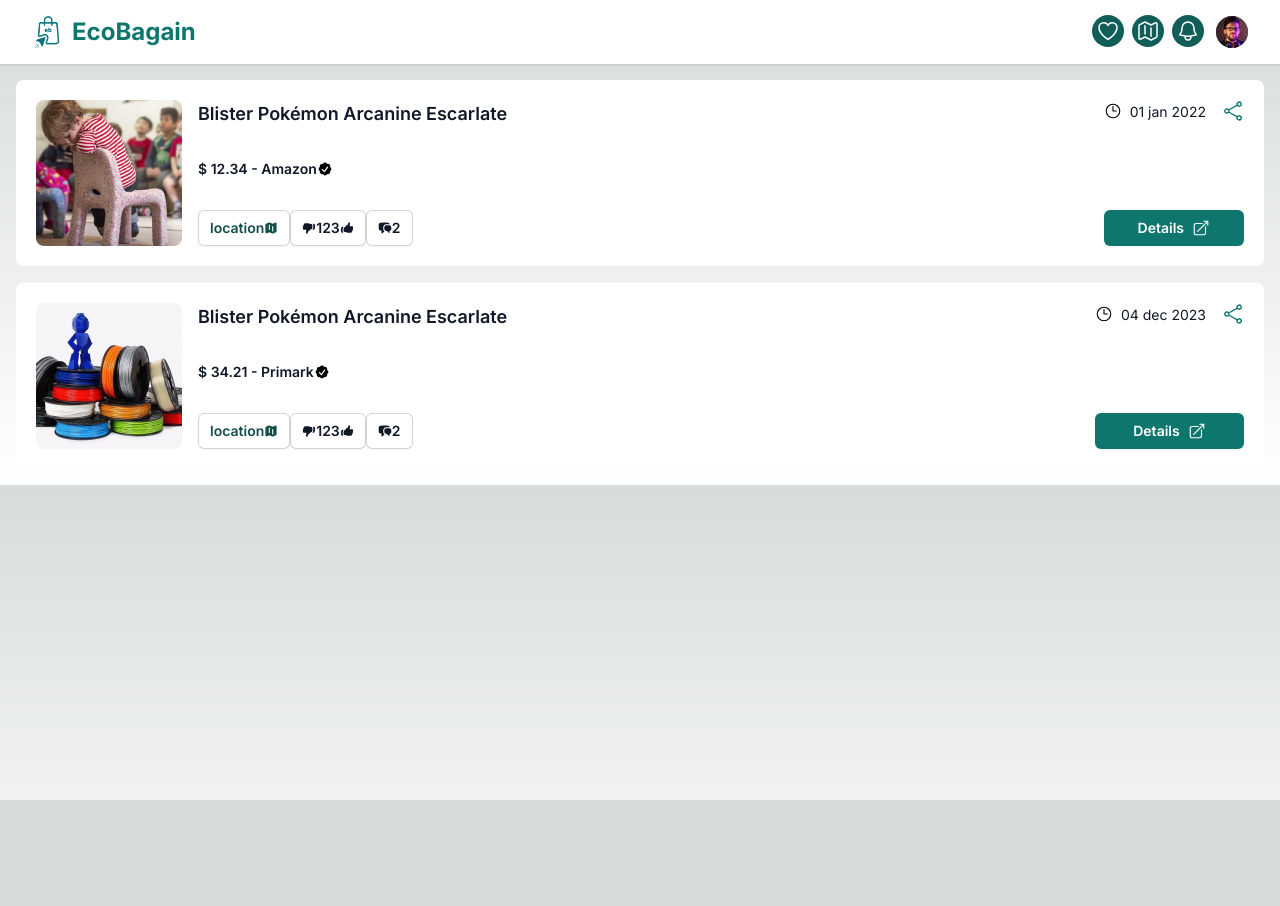
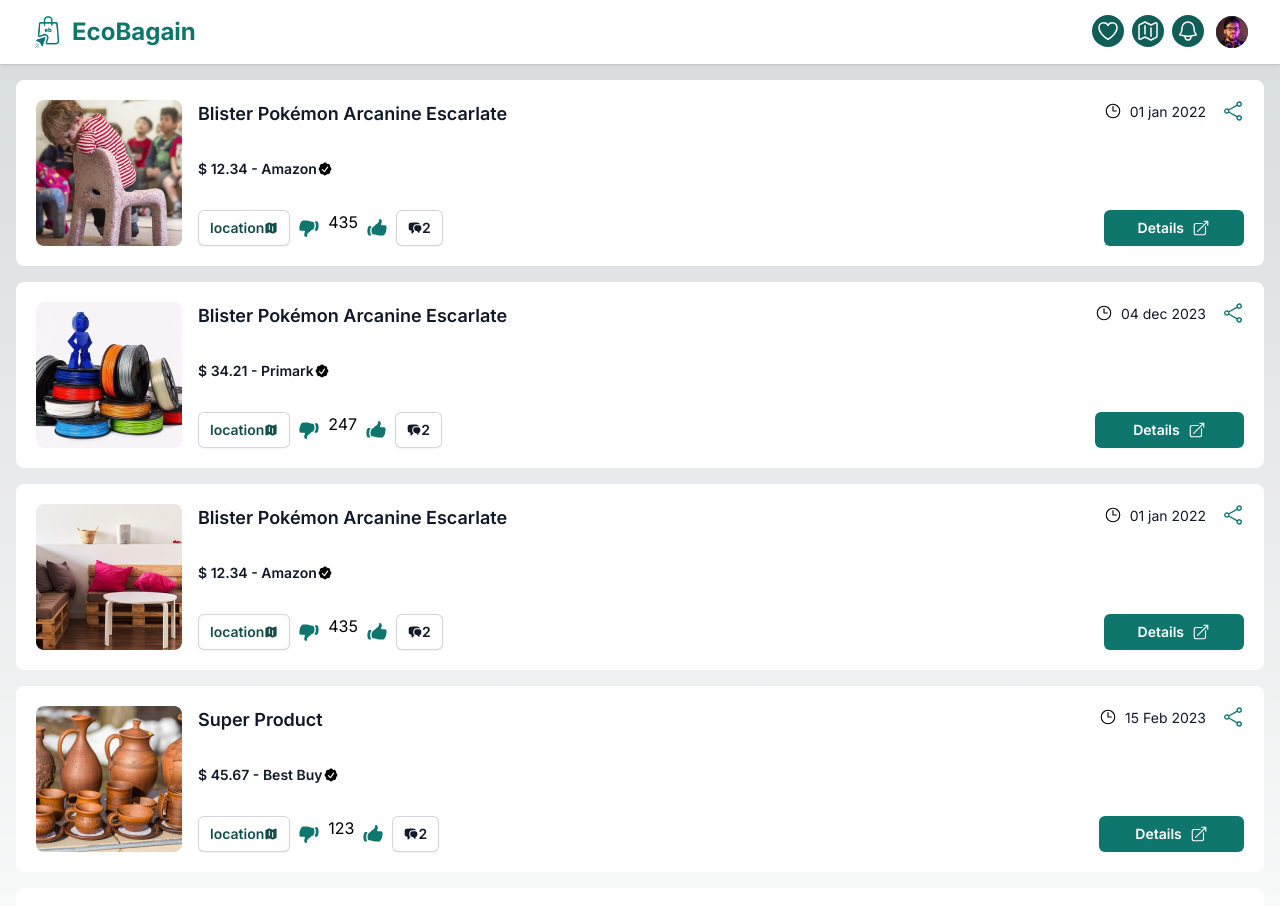
Before and after one commit to chingu-voyages/v45-tier3-team-42, a Next.js app: page /fake-list in a window 1280 px wide. Shown: the top 906 px of the page. Before the commit the page ends 800 px from the top, so only its background shows below. Built offline with nearby package versions, Linux system fonts and the light colour scheme.

Commit message:
CardItem componentized

```diff
--- /dev/null
+++ b/src/app/components/CardItem.tsx
@@ -0,0 +1,101 @@
+"use client"
+import React, { useState } from 'react';
+import Image from 'next/image';
+import { HiOutlineShare, HiMiniMap, HiMiniChatBubbleLeftRight, HiOutlineArrowTopRightOnSquare, HiMiniCheckBadge, HiHandThumbUp, HiHandThumbDown, HiOutlineClock } from "react-icons/hi2";
+import { useRouter, usePathname } from 'next/navigation'
+
+type Item = {
+    item: {
+        id: string,
+        title: string,
+        image: string,
+        coupon: string,
+        category: string,
+        seller: string,
+        price: string,
+        comments: Array<any>,
+        created_date: string,
+        location: Array<any>,
+        likes: number,
+        description: string,
+        link: string
+    }
+}
+
+export default function CardItem({ item }: Item) {
+
+    const [likes, setLikes] = useState(item.likes);
+    const router = useRouter()
+    const pathname = usePathname();
+    const baseURL = "https://mychingu.com"
+
+    const handleLocation = () => {
+        alert('Location' + item.location[1]);
+    };
+    const handleLikeDown = () => {
+       likes > 0 && setLikes(likes - 1)
+    };
+    const handleLikeUp = () => {
+        setLikes(likes + 1);
+    };
+    const handleComments = () => {
+        alert('comments');
+    };
+    const handleDetails = () => {
+        router.push(`/blablalba/${item.id}`)
+    };
+    const handleShare = () => {
+        alert(`${baseURL}/${pathname}/${item.id}`)
+    };
+    return (
+        <div key={item.id} className="flex justify-between bg-white rounded-lg gap-x-6 m-4 p-5">
+            <div className="flex min-w-0 gap-x-4">
+                <Image width={146} height={146} className="rounded-md" src={item.image} alt="user" />
+                <div className="flex flex-col justify-between">
+                    <p className="text-lg font-semibold text-gray-900">{item.title}</p>
+                    <div className="inline-flex items-center ">
+                        <span className="text-sm font-semibold text-gray-900">$ {item.price} - {item.seller}</span><HiMiniCheckBadge />
+                    </div>
+                    <div className="flex">
+                        <button onClick={handleLocation} type="button" className="inline-flex items-center rounded-md bg-white px-3 py-2 text-sm font-semibold text-teal-900 shadow-sm ring-1 ring-inset ring-gray-300 hover:bg-gray-50">
+                            location
+                            <HiMiniMap />
+                        </button>
+                        <div className="flex">
+                            <button onClick={handleLikeDown} title='share' type="button" className="focus:outline-none px-2" >
+                                <HiHandThumbDown size={22} className='text-teal-700' />
+                            </button>
+                            {likes}
+                            <button onClick={handleLikeUp} title='share' type="button" className="focus:outline-none px-2" >
+                                <HiHandThumbUp size={22} className='text-teal-700' />
+                            </button>
+                        </div>
+
+                        <button onClick={handleComments} type="button" className="inline-flex items-center rounded-md bg-white px-3 py-2 text-sm font-semibold text-gray-900 shadow-sm ring-1 ring-inset ring-gray-300 hover:bg-gray-50">
+                            <HiMiniChatBubbleLeftRight />
+                            2
+                        </button>
+                    </div>
+                </div>
+            </div>
+
+            <div className="flex justify-between flex-col">
+                <div className="inline-flex items-end">
+                    <div className='flex'>
+                        <HiOutlineClock size={18} />
+                        <span className="text-sm text-gray-900 pl-2">{item.created_date}</span>
+                    </div>
+                    <button onClick={handleShare} title='share' type="button" className="focus:outline-none pl-4" >
+                        <HiOutlineShare size={22} className='text-teal-700' />
+                    </button>
+                </div>
+                <button
+                    type="button" onClick={handleDetails}
+                    className="inline-flex items-center justify-center rounded-md bg-teal-700 px-3 py-1.5 text-sm font-semibold leading-6 text-white shadow-sm hover:bg-teal-800 focus-visible:outline focus-visible:outline-2 focus-visible:outline-offset-2 focus-visible:outline-indigo-600">
+                    Details
+                    <HiOutlineArrowTopRightOnSquare size={18} className='ml-2' />
+                </button>
+            </div>
+        </div>
+    );
+};
--- a/src/app/fake-list/page.tsx
+++ b/src/app/fake-list/page.tsx
@@ -1,7 +1,4 @@
-import ItemsList from 'components/ItemsList'
-{/* <ItemsList/> */ }
-import Image from 'next/image';
-import { HiOutlineShare, HiMiniMap, HiMiniChatBubbleLeftRight, HiOutlineArrowTopRightOnSquare, HiMiniCheckBadge, HiHandThumbUp, HiHandThumbDown, HiOutlineClock } from "react-icons/hi2";
+import CardItem from 'components/CardItem'
 
 const items = [
   {
@@ -24,7 +21,7 @@
     link: "https://google.com"
   },
   {
-    id: "sd54f5sd4f6sd",
+    id: "sd54f5sdd4f6sd",
     title: "Blister Pokémon Arcanine Escarlate",
     image: "/items/fake2.png",
     coupon: "CUPOMCODE2",
@@ -42,59 +39,68 @@
     description: "description 2 description 2 kdaskld askld askd aslkd alks description asd asdl askd asldk",
     link: "https://yahoo.com"
   },
+  {
+    id: "d1f21d3g315d1gf5",
+    title: "Blister Pokémon Arcanine Escarlate",
+    image: "/items/fake3.png",
+    coupon: "CUPOMCODE",
+    category: "categorie",
+    seller: "Amazon",
+    price: "12.34",
+    comments: [
+      { id: "ds321fsdf", content: "las dakjsdakj dajks djk" },
+      { id: "3a2sd1s2d", content: "sakjdn ajks djaks dkjsa" },
+      { id: "as3d1sd6w", content: "klsjflkndsf sdfkn sldfk" }
+    ],
+    created_date: "01 jan 2022",
+    location: ["45N54.2356", "-45.98739874"],
+    likes: 435,
+    description: "description asndlasndkans kdaskld askld askd aslkd alks description asd asdl askd asldk",
+    link: "https://google.com"
+  },
+  {
+    id: "d2g15d1gf4dg154",
+    title: "Super Product",
+    image: "/items/fake6.png",
+    coupon: "CUPOMCODE2",
+    category: "Electronics",
+    seller: "Best Buy",
+    price: "45.67",
+    comments: [
+      { id: "ds321fsdf", content: "Great product!" },
+      { id: "3a2sd1s2d", content: "I love it!" }
+    ],
+    created_date: "15 Feb 2023",
+    location: ["34N12.3456", "-78.987654"],
+    likes: 123,
+    description: "An amazing product with great features.",
+    link: "https://bestbuy.com/super-product"
+  },
+  {
+    id: "ghd5s1gdf55151",
+    title: "Fashionable Wearable",
+    image: "/items/fake5.png",
+    coupon: "FASHIONCODE",
+    category: "Fashion",
+    seller: "Fashionista Boutique",
+    price: "99.99",
+    comments: [
+      { id: "ds321fsdf", content: "Looks fabulous!" },
+      { id: "3a2sd1s2d", content: "Perfect for any occasion." }
+    ],
+    created_date: "10 Mar 2023",
+    location: ["40N90.1234", "-60.987654"],
+    likes: 89,
+    description: "Stay stylish with this trendy wearable accessory.",
+    link: "https://fashionistaboutique.com/fashionable-wearable"
+  }
 ]
 
 export default function FakeList() {
-  return (
-    <ul role="list" className="divide-y divide-gray-100">
-      {items.map((item) => (
-        <div key={item.id} className="flex justify-between bg-white rounded-lg gap-x-6 m-4 p-5">
-          <div className="flex min-w-0 gap-x-4">
-            <Image width={146} height={146} className="rounded-md" src={item.image} alt="user" />
-            <div className="flex flex-col justify-between">
-              <p className="text-lg font-semibold text-gray-900">{item.title}</p>
-              <div className="inline-flex items-center ">
-                <span className="text-sm font-semibold text-gray-900">$ {item.price} - {item.seller}</span><HiMiniCheckBadge />
-              </div>
-
-              <div className="flex">
-                <button type="button" className="inline-flex items-center rounded-md bg-white px-3 py-2 text-sm font-semibold text-teal-900 shadow-sm ring-1 ring-inset ring-gray-300 hover:bg-gray-50">
-                  location
-                  <HiMiniMap />
-                </button>
-                <button type="button" className="inline-flex items-center rounded-md bg-white px-3 py-2 text-sm font-semibold text-gray-900 shadow-sm ring-1 ring-inset ring-gray-300 hover:bg-gray-50">
-                  <HiHandThumbDown /> 123 <HiHandThumbUp />
-                </button>
-                <button type="button" className="inline-flex items-center rounded-md bg-white px-3 py-2 text-sm font-semibold text-gray-900 shadow-sm ring-1 ring-inset ring-gray-300 hover:bg-gray-50">
-                  <HiMiniChatBubbleLeftRight />
-                  2
-                </button>
-              </div>
-
-            </div>
-          </div>
-
-
-          <div className="flex justify-between flex-col">
-            <div className="inline-flex items-end">
-              <div className='flex'>
-                <HiOutlineClock size={18} />
-                <span className="text-sm text-gray-900 pl-2">{item.created_date}</span>
-              </div>
-              <button title='share' type="button" className="focus:outline-none pl-4">
-                <HiOutlineShare size={22} className='text-teal-700'/>
-              </button>
-
-            </div>
-            <button
-              type="button"
-              className="inline-flex items-center justify-center rounded-md bg-teal-700 px-3 py-1.5 text-sm font-semibold leading-6 text-white shadow-sm hover:bg-teal-800 focus-visible:outline focus-visible:outline-2 focus-visible:outline-offset-2 focus-visible:outline-indigo-600">
-              Details
-              <HiOutlineArrowTopRightOnSquare size={18} className='ml-2'/>
-            </button>
-          </div>
-        </div>
-      ))}
-    </ul>
+  return (<>
+    {items.map((item) => (
+      <CardItem key={item.id} item={item} />
+    ))}
+  </>
   )
 }
```
